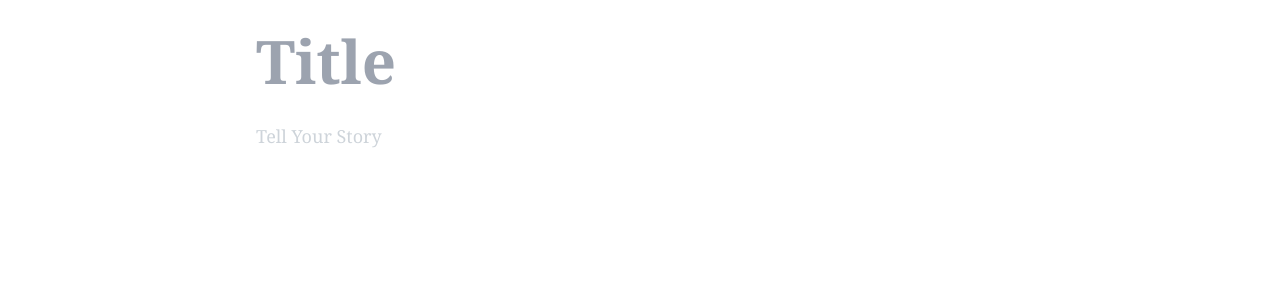
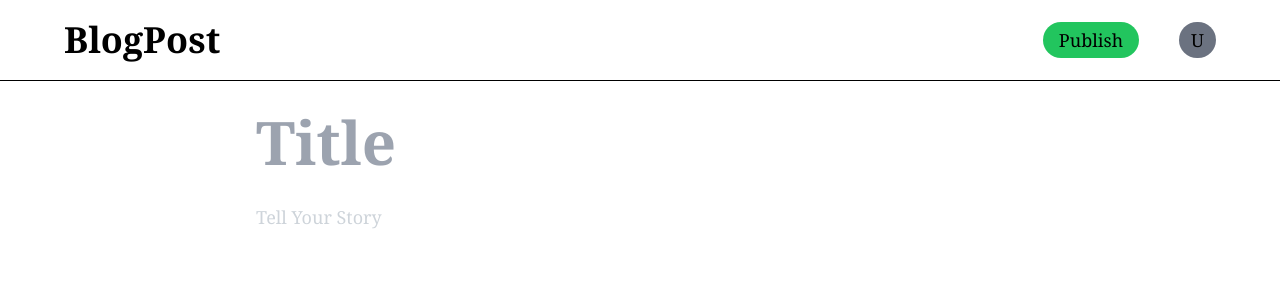
Before and after one commit to Chayan0099/medium-clone, a React (Vite) app in the folder frontend/: page /new-blog in a window 1280 px wide. Shown: the top 300 px of the page. Built offline with nearby package versions, Linux system fonts and the light colour scheme.

Commit message:
added topbar

```diff
--- /dev/null
+++ b/frontend/src/components/Topbar.tsx
@@ -0,0 +1,24 @@
+import { Link } from "react-router-dom"
+
+interface myProp {
+    publish : boolean
+}
+
+const Topbar : React.FC<myProp> = ({publish}) =>
+{
+    return <div className="flex justify-between py-5 px-16 border-b border-black items-center">
+        <button onClick={() =>{<Link to='/'></Link>}} className="font-bold text-4xl font-serif">BlogPost</button>
+        <div className="flex gap-10 text-lg">
+            <div>
+                {publish === true? <button className="bg-green-500 hover:bg-green-600 font-serif px-4 py-1 rounded-full">
+                    Publish
+                </button> : <button className="font-serif px-4 py-1 bg-gray-200 hover:bg-gray-300 rounded-lg"> Write </button>}
+            </div>
+            <div>
+                <button className="font-serif py-1 px-3 rounded-full bg-gray-500 ">U</button>
+            </div>
+        </div>
+    </div>
+}
+
+export default Topbar;
--- a/frontend/src/pages/Blog.tsx
+++ b/frontend/src/pages/Blog.tsx
@@ -1,6 +1,11 @@
-function Blog () {
+import Topbar from "../components/Topbar";
+
+function Blog (){
     return <div>
+        <Topbar publish={false}></Topbar>
+        <div>
         blog
+        </div>
     </div>
 }
 
--- a/frontend/src/pages/Newblog.tsx
+++ b/frontend/src/pages/Newblog.tsx
@@ -8,6 +8,7 @@ import Underline from '@tiptap/extension-underline';
 import Placeholder from '@tiptap/extension-placeholder';
 import { useState } from 'react';
 import './style.css';
+import Topbar from '../components/Topbar';
 
 const Editor:React.FC = () => {
   const editor = useEditor({
@@ -31,7 +32,10 @@ const Editor:React.FC = () => {
     content: '',
   });
 
-  return (<div className='flex justify-center'>
+  return (
+  <div>
+    <Topbar publish={true}></Topbar>
+  <div className='flex justify-center'>
     <div className='max-w-screen-md '>
       <div className='pt-5'>
         <input type='text' placeholder='Title' className='font-bold text-6xl max-w-500 font-serif focus:outline-none'></input>
@@ -49,6 +53,7 @@ const Editor:React.FC = () => {
       <EditorContent editor={editor}/>
   </div>
 </div>
+</div>
   );
 };
 
```
